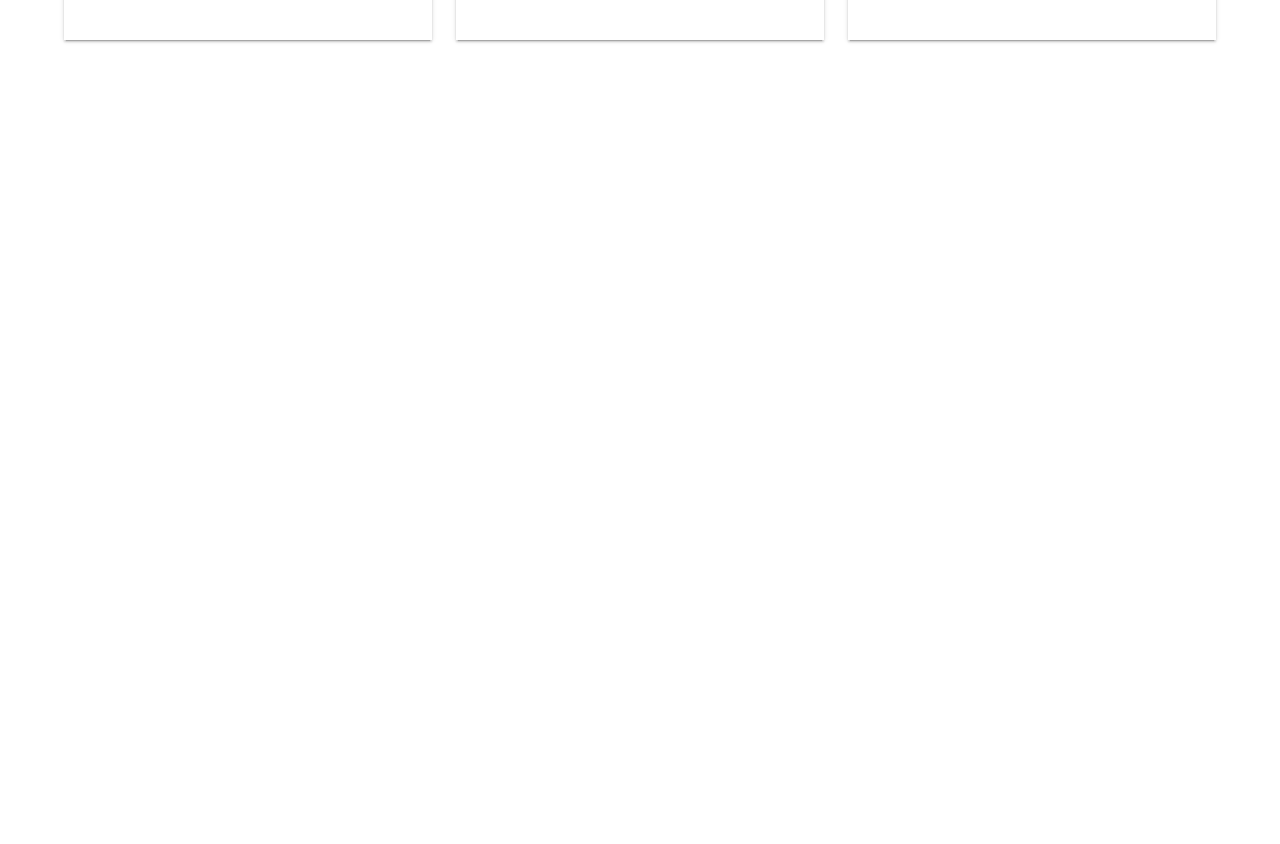
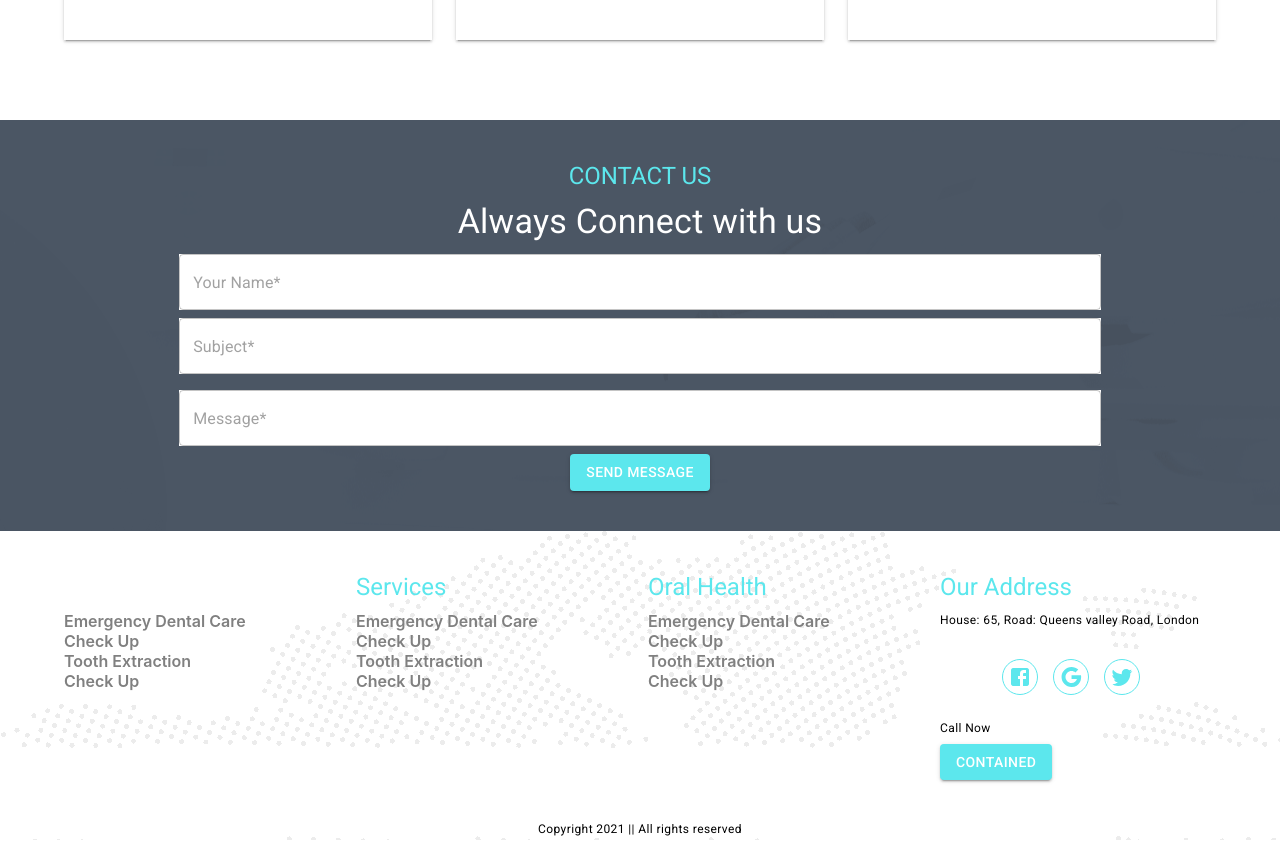
Before and after one commit to CoderMahabub/doctors-portal-client, a React (Create React App) app: page / in a window 1280 px wide. Shown: the part 2280-3124 px from the top of the page. Before the commit the page ends 2400 px from the top, so only its background shows below. Built offline with nearby package versions, Linux system fonts and the light colour scheme.

Commit message:
Footer Done

```diff
--- /dev/null
+++ b/src/Pages/Home/ContactUs/ContactUs.js
@@ -0,0 +1,54 @@
+import React from 'react';
+import Typography from '@mui/material/Typography';
+import bg from '../../../images/bg.png';
+import { Box } from '@mui/system';
+import TextField from '@mui/material/TextField';
+import { Button, Container } from '@mui/material';
+
+const contactBanner = {
+    background: `url(${bg})`,
+    backgroundColor: 'rgba(45,58,74, 0.85)',
+    backgroundBlendMode: 'darken,luminosity',
+    backgroundPosition: 'center center'
+}
+
+const ContactUs = () => {
+    return (
+        <Box style={contactBanner} sx={{ flexGrow: 1, py: 5 }}>
+            <Typography style={{ color: '#5CE7ED' }} variant="h5" gutterBottom component="div">
+                CONTACT US
+            </Typography>
+            <Typography style={{ color: '#fff' }} variant="h4" gutterBottom component="div">
+                Always Connect with us
+            </Typography>
+            <Container>
+                <form>
+                    <TextField style={{ color: '#fff', backgroundColor: '#fff', width: '80%' }}
+                        required
+                        id="outlined-password-input"
+                        placeholder="Your Name*"
+                        type="password"
+                        autoComplete="current-password"
+                    />
+                    <TextField style={{ color: '#fff', backgroundColor: '#fff', width: '80%' }} sx={{ m: 1 }}
+                        required
+                        id="outlined-password-input"
+                        placeholder="Subject*"
+                        type="password"
+                        autoComplete="current-password"
+                    />
+                    <TextField style={{ color: '#fff', backgroundColor: '#fff', width: '80%' }} sx={{ m: 1 }}
+                        id="outlined-password-input"
+                        placeholder="Message*"
+                        type="password"
+                        autoComplete="current-password"
+                    />
+                    <br />
+                    <Button style={{ backgroundColor: '#5CE7ED' }} type="submit" variant="contained">Send Message</Button>
+                </form>
+            </Container>
+        </Box>
+    );
+};
+
+export default ContactUs;
--- a/src/Pages/Home/Home/Home.js
+++ b/src/Pages/Home/Home/Home.js
@@ -5,6 +5,8 @@ import Services from '../Services/Services';
 import Navigation from '../../Shared/Navigation/Navigation';
 import ExceptionBanner from '../ExceptionBanner/ExceptionBanner';
 import Testimonial from '../Testimonial/Testimonial';
+import ContactUs from '../ContactUs/ContactUs';
+import Footer from '../../Shared/Footer/Footer';
 
 const Home = () => {
     return (
@@ -15,6 +17,8 @@ const Home = () => {
             <ExceptionBanner></ExceptionBanner>
             <AppointmentBanner></AppointmentBanner>
             <Testimonial></Testimonial>
+            <ContactUs></ContactUs>
+            <Footer></Footer>
         </div>
     );
 };
--- /dev/null
+++ b/src/Pages/Shared/Footer/Footer.js
@@ -0,0 +1,82 @@
+import { Box } from '@mui/system';
+import Grid from '@mui/material/Grid';
+import React from 'react';
+import footer from '../../../images/footer-bg.png';
+import { Container } from '@mui/material';
+import Typography from '@mui/material/Typography';
+import { Link } from 'react-router-dom';
+import TwitterIcon from '@mui/icons-material/Twitter';
+import FacebookIcon from '@mui/icons-material/Facebook';
+import GoogleIcon from '@mui/icons-material/Google';
+import Button from '@mui/material/Button';
+
+const footerBg = {
+    background: `url(${footer})`,
+    backgroundRepeat: 'no-repeat',
+    width: '100%'
+}
+const border = {
+    color: '#5CE7ED',
+    padding: 5,
+    marginRight: 15,
+    border: '1px solid #5CE7ED',
+    borderRadius: '50%',
+}
+const Footer = () => {
+    return (
+        <Box style={footerBg}>
+            <Container>
+                <Box sx={{ flexGrow: 1, py: 5 }}>
+                    <Grid container spacing={2}>
+                        <Grid item xs={12} md={3} sx={{ display: 'flex', flexDirection: 'column', textAlign: 'left' }}>
+                            <Link style={{ textDecoration: 'none', color: 'gray', fontWeight: 600, marginTop: 40 }} to="">Emergency Dental Care</Link>
+                            <Link style={{ textDecoration: 'none', color: 'gray', fontWeight: 600 }} to="">Check Up</Link>
+                            <Link style={{ textDecoration: 'none', color: 'gray', fontWeight: 600 }} to="">Tooth Extraction</Link>
+                            <Link style={{ textDecoration: 'none', color: 'gray', fontWeight: 600 }} to="">Check Up</Link>
+                        </Grid>
+                        <Grid item xs={12} md={3} sx={{ display: 'flex', flexDirection: 'column', textAlign: 'left' }}>
+                            <Typography style={{ color: '#5CE7ED' }} variant="h5" display="block" gutterBottom>
+                                Services
+                            </Typography>
+                            <Link style={{ textDecoration: 'none', color: 'gray', fontWeight: 600 }} to="">Emergency Dental Care</Link>
+                            <Link style={{ textDecoration: 'none', color: 'gray', fontWeight: 600 }} to="">Check Up</Link>
+                            <Link style={{ textDecoration: 'none', color: 'gray', fontWeight: 600 }} to="">Tooth Extraction</Link>
+                            <Link style={{ textDecoration: 'none', color: 'gray', fontWeight: 600 }} to="">Check Up</Link>
+                        </Grid>
+                        <Grid item xs={12} md={3} sx={{ display: 'flex', flexDirection: 'column', textAlign: 'left' }}>
+                            <Typography style={{ color: '#5CE7ED' }} variant="h5" display="block" gutterBottom>
+                                Oral Health
+                            </Typography>
+                            <Link style={{ textDecoration: 'none', color: 'gray', fontWeight: 600 }} to="">Emergency Dental Care</Link>
+                            <Link style={{ textDecoration: 'none', color: 'gray', fontWeight: 600 }} to="">Check Up</Link>
+                            <Link style={{ textDecoration: 'none', color: 'gray', fontWeight: 600 }} to="">Tooth Extraction</Link>
+                            <Link style={{ textDecoration: 'none', color: 'gray', fontWeight: 600 }} to="">Check Up</Link>
+                        </Grid>
+                        <Grid item xs={12} md={3} sx={{ textAlign: 'left' }}>
+                            <Typography style={{ color: '#5CE7ED' }} variant="h5" display="block" gutterBottom>
+                                Our Address
+                            </Typography>
+                            <Typography variant="caption" display="block" gutterBottom >
+                                House: 65, Road: Queens valley Road, London
+                            </Typography>
+                            <Box sx={{ display: 'flex', justifyContent: 'center', py: 3 }}>
+                                <FacebookIcon style={border} color="secondary" />
+                                <GoogleIcon style={border} color="secondary" />
+                                <TwitterIcon style={border} color="secondary" />
+                            </Box>
+                            <Typography variant="caption" display="block" gutterBottom>
+                                Call Now
+                            </Typography>
+                            <Button style={{ backgroundColor: '#5CE7ED' }} variant="contained">Contained</Button>
+                        </Grid>
+                    </Grid>
+                </Box>
+                <Typography variant="caption" display="block" gutterBottom>
+                    Copyright  2021 || All rights reserved
+                </Typography>
+            </Container>
+        </Box>
+    );
+};
+
+export default Footer;
```
Also changed, not shown: 2 other files (tests, documents, lock files or other folders).
